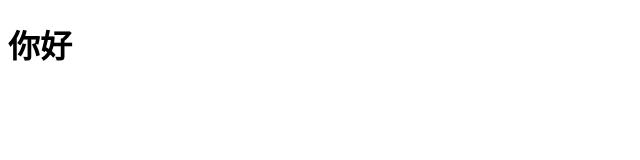
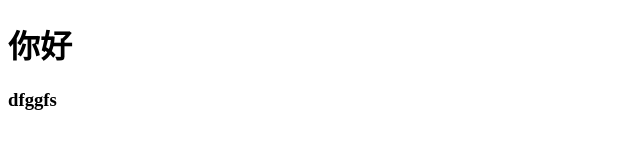
Before and after one commit to Kanglan01/001, a plain HTML site: page index.html in a window 1280 px wide. Shown: the full height of the page, 0-640 px from the left. Drawn offline with Linux system fonts and the light colour scheme.

Commit message:
tmp的分支

```diff
--- a/index.html
+++ b/index.html
@@ -8,6 +8,6 @@
 </head>
 <body>
     <h1>你好</h1>
-
+    <h3>dfggfs</h3>
 </body>
 </html>
```
